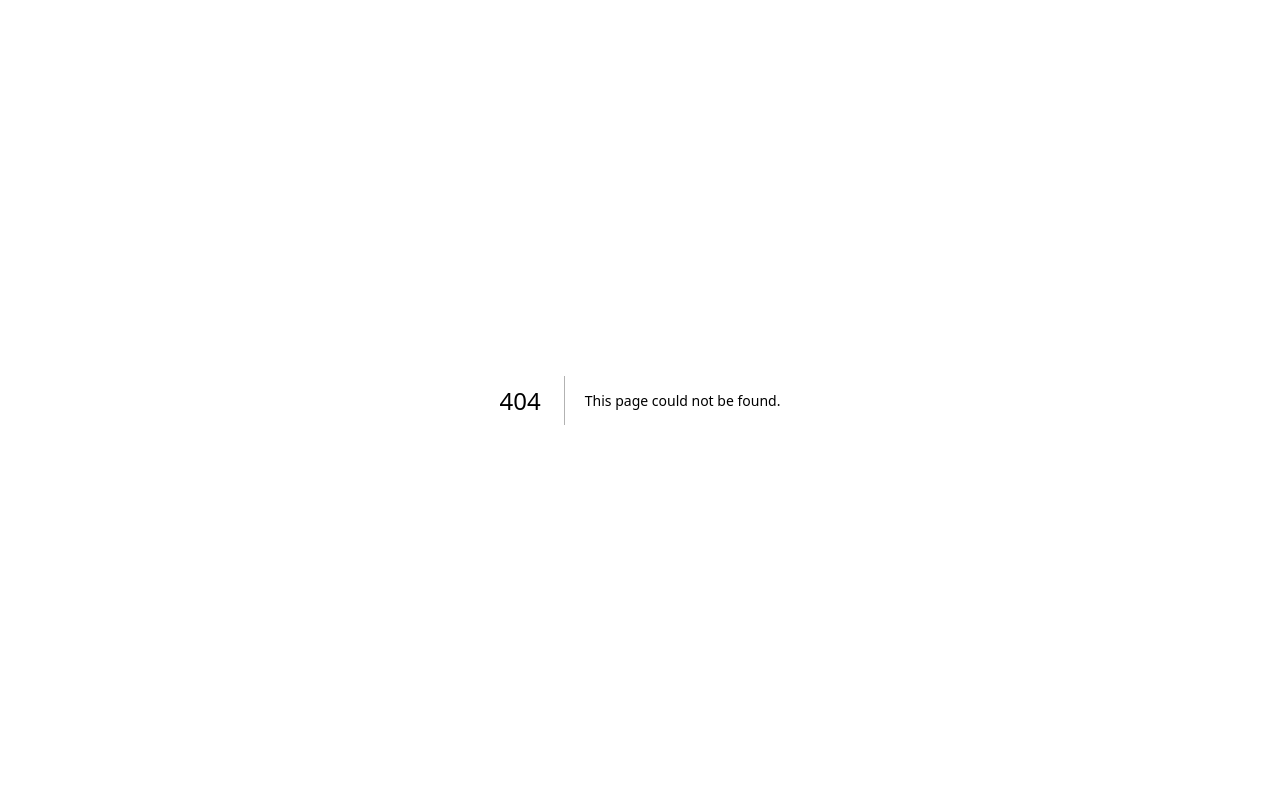
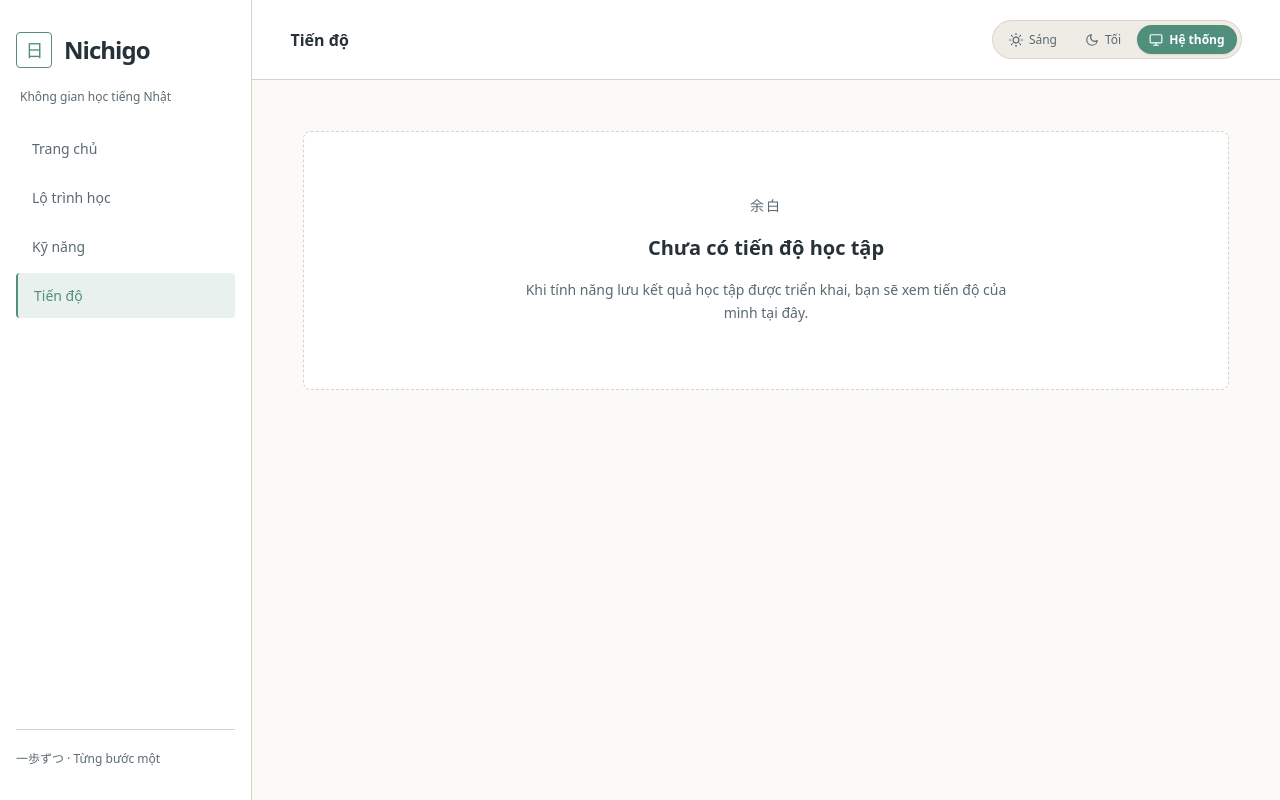
Before and after one commit to HoangDang1123/nichigo-japanese-learning, a Next.js app in the folder nichigo_frontend/: page /progress in a window 1280 px wide. Before the commit this address had no page. Built offline with nearby package versions, Linux system fonts and the light colour scheme.

Commit message:
feat(ui): add JPN-003 shell building blocks

```diff
--- /dev/null
+++ b/nichigo_frontend/src/app/progress/page.tsx
@@ -0,0 +1,5 @@
+import { AppShell } from "@/components/layout/app-shell";
+import { EmptyState } from "@/components/states/empty-state";
+export default function ProgressPage() {
+  return <AppShell title="Tiến độ"><EmptyState title="Chưa có tiến độ học tập" description="Khi tính năng lưu kết quả học tập được triển khai, bạn sẽ xem tiến độ của mình tại đây." /></AppShell>;
+}
```
